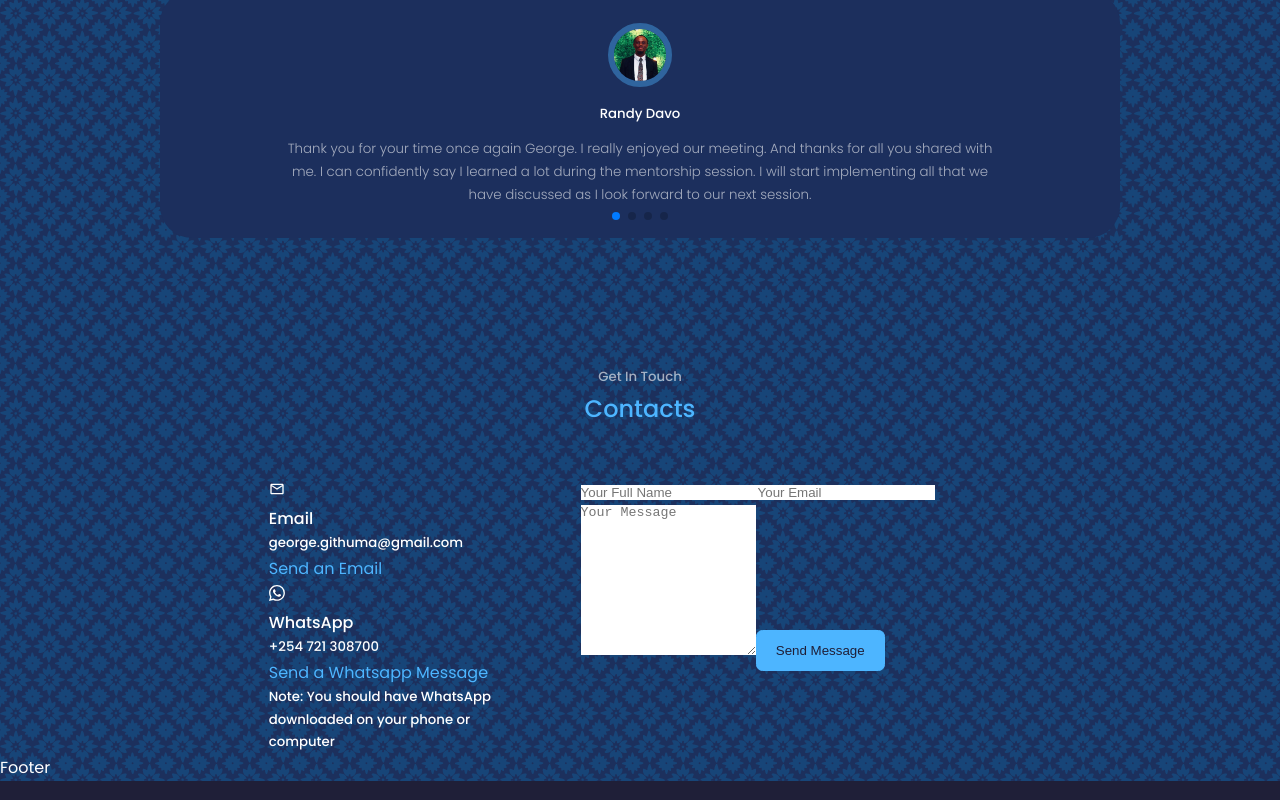
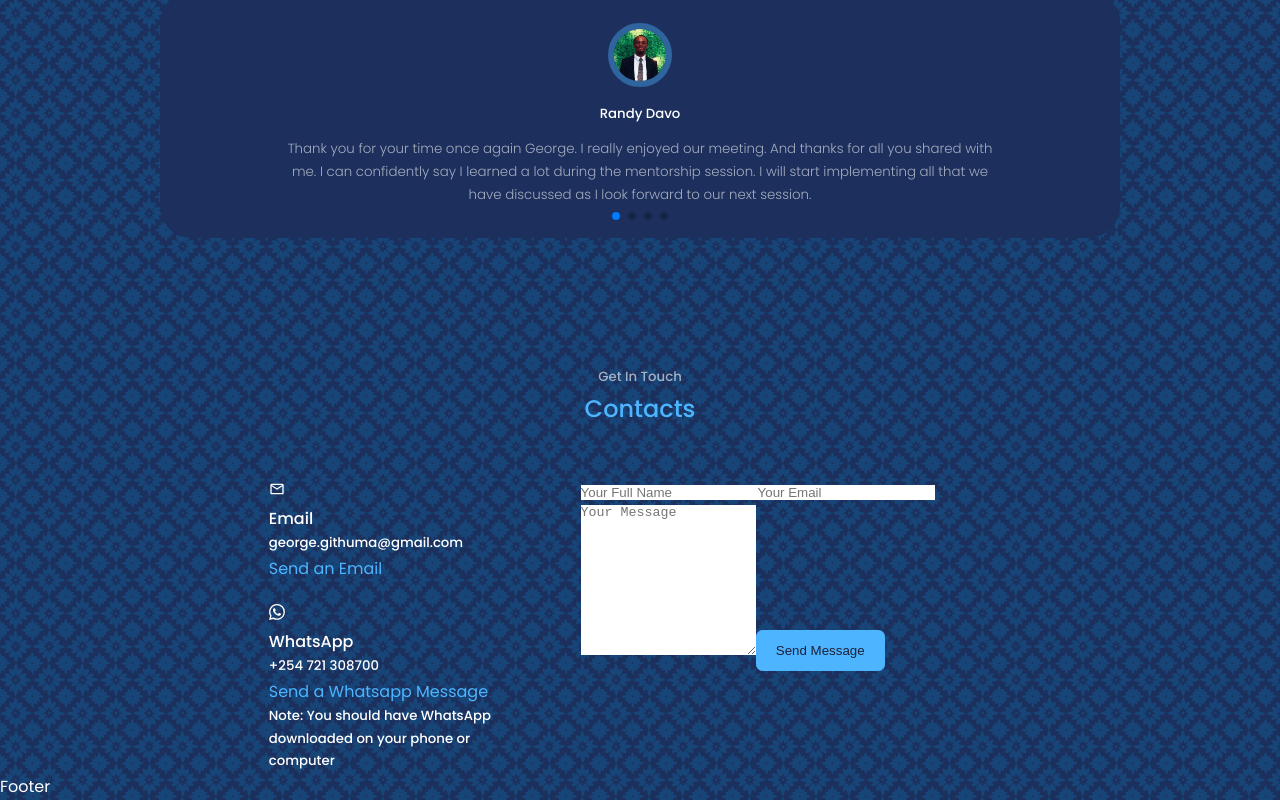
Before and after one commit to Gitthuma/george-githuma-portfolio-website, a React (Create React App) app: page / in a window 1280 px wide. Shown: the part 4220-5020 px from the top of the page. Built offline with nearby package versions, Linux system fonts and the light colour scheme.

Commit message:
Style contacts__options

```diff
--- a/src/Components/Contacts/Contacts.css
+++ b/src/Components/Contacts/Contacts.css
@@ -5,3 +5,10 @@
     grid-template-columns: 30% 58%;
     gap: 12%;
 }
+
+/*Style contacts__options*/
+.contacts__options {
+    display: flex;
+    flex-direction: column;
+    gap: 1.2rem;
+}
```
